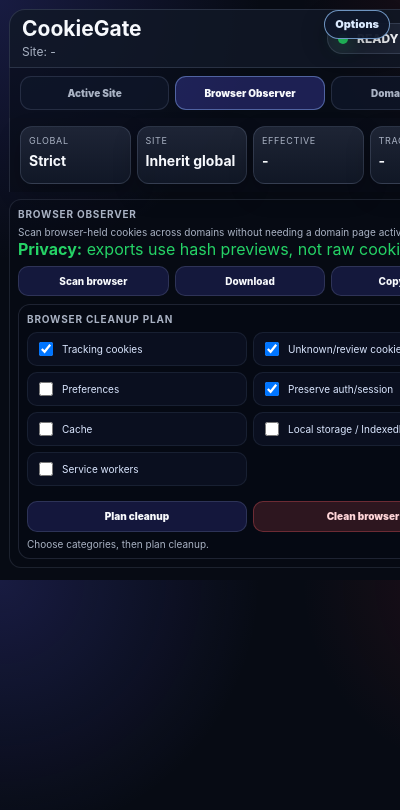
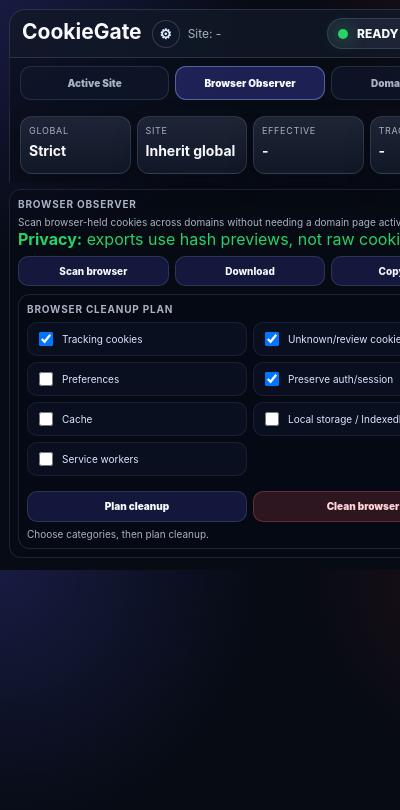
Before and after one commit to Alpallyoop/CookieGate, a browser extension: page ui/popup.html in a window 400 px wide. Shown: the top 810 px of the page. Drawn offline with Linux system fonts and the light colour scheme.

Commit message:
Move options launcher to title cog

```diff
--- a/ui/popup.css
+++ b/ui/popup.css
@@ -3208,3 +3208,45 @@
   background: rgba(30, 64, 175, .92) !important;
   color: #ffffff !important;
 }
+
+/* COOKIEGATE_V011_OPTIONS_COG_LAUNCHER */
+
+#cgOptionsFloatingBtn,
+#cgOptionsLauncherBtn,
+.cg-options-floating-btn,
+.cg-options-launcher:not(.cg-options-gear-btn) {
+  display: none !important;
+}
+
+.cg-title-with-options {
+  display: flex !important;
+  align-items: center !important;
+  gap: 8px !important;
+}
+
+.cg-options-gear-btn {
+  width: 28px !important;
+  height: 28px !important;
+  min-width: 28px !important;
+  min-height: 28px !important;
+  border: 1px solid rgba(148, 163, 184, .28) !important;
+  border-radius: 999px !important;
+  background: rgba(15, 23, 42, .72) !important;
+  color: #dbeafe !important;
+  font-size: 14px !important;
+  font-weight: 900 !important;
+  line-height: 1 !important;
+  display: inline-flex !important;
+  align-items: center !important;
+  justify-content: center !important;
+  padding: 0 !important;
+  margin: 0 0 0 2px !important;
+  cursor: pointer !important;
+  box-shadow: none !important;
+}
+
+.cg-options-gear-btn:hover {
+  border-color: rgba(147, 197, 253, .75) !important;
+  background: rgba(30, 64, 175, .76) !important;
+  color: #ffffff !important;
+}
--- a/ui/popup.js
+++ b/ui/popup.js
@@ -3594,3 +3594,103 @@
     openOptions: openOptions
   };
 })();
+
+// COOKIEGATE_V011_OPTIONS_COG_LAUNCHER
+(function(){
+  "use strict";
+
+  const API = typeof browser !== "undefined" ? browser : chrome;
+
+  function openOptions(){
+    try {
+      if(API.runtime && API.runtime.openOptionsPage){
+        API.runtime.openOptionsPage();
+        return;
+      }
+    } catch(e){}
+
+    try {
+      window.open(API.runtime.getURL("options/options.html"));
+    } catch(e){}
+  }
+
+  function removeOldLaunchers(){
+    Array.prototype.forEach.call(document.querySelectorAll(
+      "#cgOptionsFloatingBtn, #cgOptionsLauncherBtn, .cg-options-floating-btn, .cg-options-launcher:not(.cg-options-gear-btn)"
+    ), function(el){
+      if(el && el.parentNode){
+        el.parentNode.removeChild(el);
+      }
+    });
+  }
+
+  function findTitle(){
+    const heads = Array.prototype.slice.call(document.querySelectorAll("h1,h2,.cg-title,.cg-brand,[class*='title'],[class*='brand']"));
+
+    for(let i = 0; i < heads.length; i++){
+      const t = String(heads[i].textContent || "").replace(/\s+/g, " ").trim().toLowerCase();
+      if(t === "cookiegate"){
+        return heads[i];
+      }
+    }
+
+    const all = Array.prototype.slice.call(document.querySelectorAll("body *"));
+    for(let j = 0; j < all.length; j++){
+      const txt = String(all[j].textContent || "").replace(/\s+/g, " ").trim();
+      if(txt === "CookieGate"){
+        return all[j];
+      }
+    }
+
+    return null;
+  }
+
+  function install(){
+    removeOldLaunchers();
+
+    if(document.getElementById("cgOptionsCogBtn")){
+      return;
+    }
+
+    const title = findTitle();
+
+    const btn = document.createElement("button");
+    btn.id = "cgOptionsCogBtn";
+    btn.type = "button";
+    btn.className = "cg-options-gear-btn";
+    btn.title = "CookieGate options";
+    btn.setAttribute("aria-label", "Open CookieGate options");
+    btn.textContent = "⚙";
+
+    btn.addEventListener("click", function(ev){
+      ev.preventDefault();
+      ev.stopPropagation();
+      if(ev.stopImmediatePropagation) ev.stopImmediatePropagation();
+      openOptions();
+    }, true);
+
+    if(title && title.parentNode){
+      title.parentNode.insertBefore(btn, title.nextSibling);
+      title.parentNode.classList.add("cg-title-with-options");
+    } else {
+      document.body.insertBefore(btn, document.body.firstChild);
+    }
+  }
+
+  document.addEventListener("DOMContentLoaded", function(){
+    setTimeout(install, 80);
+    setTimeout(install, 350);
+    setTimeout(install, 1000);
+    setTimeout(install, 1800);
+  });
+
+  window.addEventListener("load", function(){
+    setTimeout(install, 120);
+    setTimeout(install, 700);
+  });
+
+  window.CookieGateOptionsCogLauncherV011 = {
+    install: install,
+    openOptions: openOptions
+  };
+})();
```
